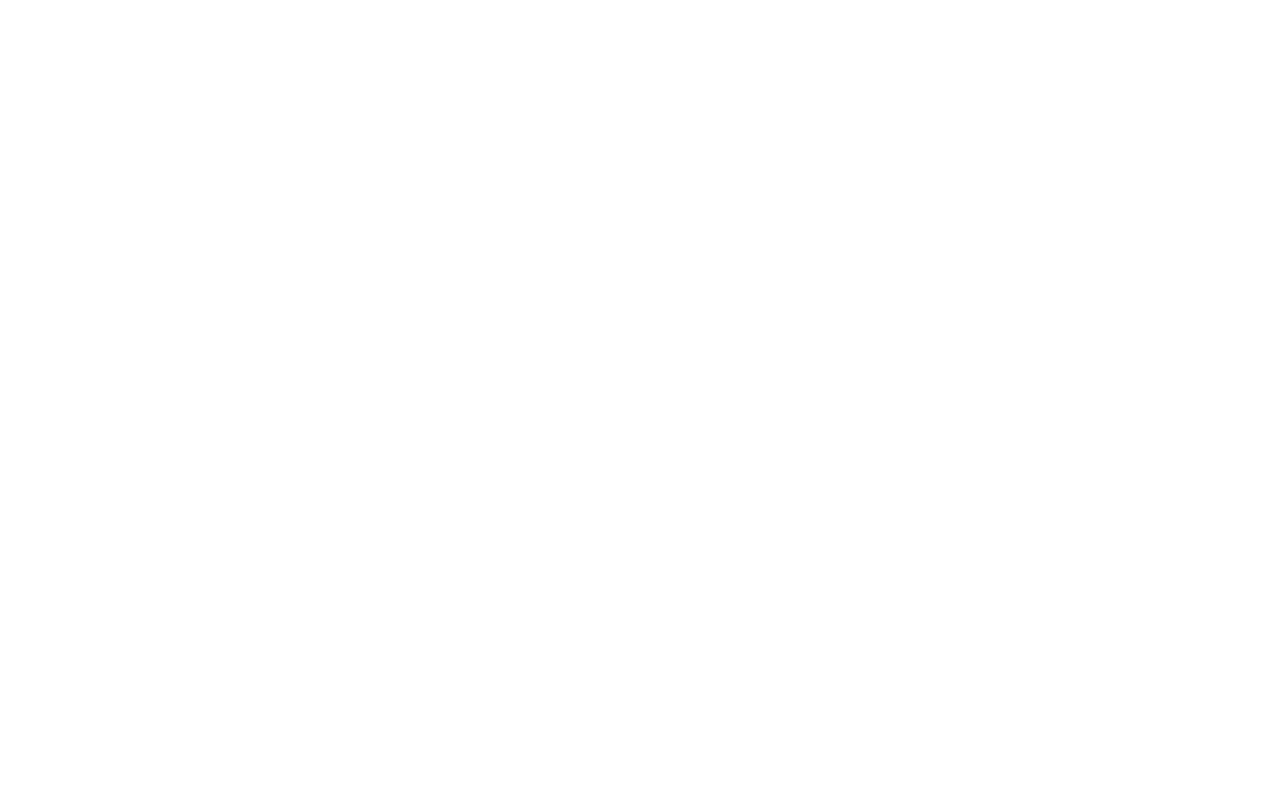
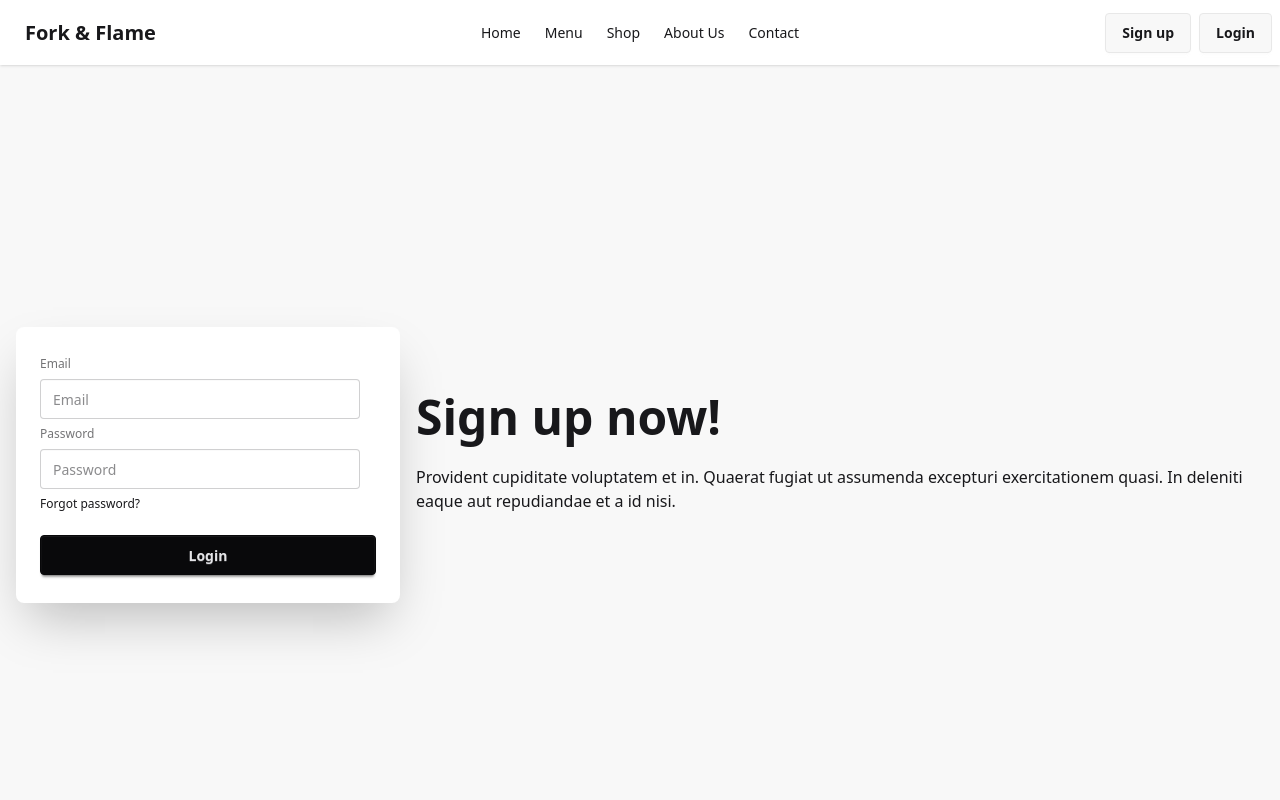
Before and after one commit to sadmaningithub/fork-and-flame-client, a React (Vite) app: page /signup in a window 1280 px wide. Before the commit this address had no page. Shown: the top 800 px of the page. Built offline with nearby package versions, Linux system fonts and the light colour scheme.

Commit message:
shop,about,contact,login and registration page added

```diff
--- a/package.json
+++ b/package.json
@@ -15,6 +15,7 @@
     "react": "^19.0.0",
     "react-dom": "^19.0.0",
     "react-router": "^7.1.5",
+    "swiper": "^11.2.3",
     "tailwindcss": "^4.0.6"
   },
   "devDependencies": {
--- a/src/App.jsx
+++ b/src/App.jsx
@@ -2,6 +2,11 @@
 import Root from "./layout/Root/Root"
 import Home from "./pages/Home/Home"
 import Menu from "./pages/Menu/Menu"
+import Shop from "./pages/Shop/Shop"
+import About from "./pages/About/About"
+import Contact from "./pages/Contact/Contact"
+import Registration from "./pages/Registration/Registration"
+import Login from "./pages/Login/Login"
 
 
 function App() {
@@ -12,6 +17,11 @@
         <Route path="/" element={<Root/>}>
           <Route index path="/" element={<Home/>} />
           <Route path="/menu" element={<Menu/>} />
+          <Route path="/shop" element={<Shop/>} />
+          <Route path="/about" element={<About/>} />
+          <Route path="/contact" element={<Contact/>} />
+          <Route path="/signup" element={<Registration/>} />
+          <Route path="/login" element={<Login/>} />
         </Route>
       </Routes>
     </>
--- /dev/null
+++ b/src/components/Banner/Banner.jsx
@@ -0,0 +1,27 @@
+
+
+const Banner = () => {
+    return (
+        <div>
+            <div
+                className="hero min-h-screen"
+                style={{
+                    backgroundImage: "url(https://img.daisyui.com/images/stock/photo-1507358522600-9f71e620c44e.webp)",
+                }}>
+                <div className="hero-overlay"></div>
+                <div className="hero-content text-neutral-content text-center">
+                    <div className="max-w-md">
+                        <h1 className="mb-5 text-5xl font-bold">Hello there</h1>
+                        <p className="mb-5">
+                            Provident cupiditate voluptatem et in. Quaerat fugiat ut assumenda excepturi exercitationem
+                            quasi. In deleniti eaque aut repudiandae et a id nisi.
+                        </p>
+                        <button className="btn btn-primary">Get Started</button>
+                    </div>
+                </div>
+            </div>
+        </div>
+    );
+};
+
+export default Banner;
--- a/src/components/Footer/Footer.jsx
+++ b/src/components/Footer/Footer.jsx
@@ -47,7 +47,7 @@
                 </div>
             </nav>
             <aside>
-                <p>Copyright © {new Date().getFullYear()} - All right reserved by ACME Industries Ltd</p>
+                <p>Copyright © {new Date().getFullYear()} - All right reserved by Fork & Flame</p>
             </aside>
         </footer>
     );
--- a/src/components/NavBar/NavBar.jsx
+++ b/src/components/NavBar/NavBar.jsx
@@ -4,11 +4,11 @@
 const NavBar = () => {
 
     const navOptions = <>
-        <li><Link> Home </Link></li>
-        <li><Link> Menu </Link></li>
-        <li><Link> Shop </Link></li>
-        <li><Link> About Us </Link></li>
-        <li><Link> Contact </Link></li>
+        <li><Link to='/'> Home </Link></li>
+        <li><Link to='/menu'> Menu </Link></li>
+        <li><Link to='/shop'> Shop </Link></li>
+        <li><Link to='/about'> About Us </Link></li>
+        <li><Link to='/contact'> Contact </Link></li>
     </>
 
     return (
@@ -25,7 +25,7 @@
                             {navOptions}
                         </ul>
                     </div>
-                    <a className="btn btn-ghost text-xl">Fork & Flame</a>
+                    <a className="btn btn-ghost text-xl font-bold">Fork & Flame</a>
                 </div>
                 <div className="navbar-center hidden lg:flex">
                     <ul className="menu menu-horizontal px-1">
@@ -33,7 +33,8 @@
                     </ul>
                 </div>
                 <div className="navbar-end">
-                    <a className="btn">Button</a>
+                    <Link to='/signup'> <button className="btn mr-2">Sign up</button> </Link>
+                    <Link to='/login'> <button className="btn">Login</button> </Link>
                 </div>
             </div>
         </div>
--- /dev/null
+++ b/src/pages/About/About.jsx
@@ -0,0 +1,11 @@
+
+
+const About = () => {
+    return (
+        <div>
+            <h1>About</h1>
+        </div>
+    );
+};
+
+export default About;
--- /dev/null
+++ b/src/pages/Contact/Contact.jsx
@@ -0,0 +1,11 @@
+
+
+const Contact = () => {
+    return (
+        <div>
+            <h1>Contact </h1>
+        </div>
+    );
+};
+
+export default Contact;
--- a/src/pages/Home/Home.jsx
+++ b/src/pages/Home/Home.jsx
@@ -1,10 +1,11 @@
+import Banner from "../../components/Banner/Banner";
 
 
 
 const Home = () => {
     return (
         <div>
-
+            <Banner></Banner>
         </div>
     );
 };
--- /dev/null
+++ b/src/pages/Login/Login.jsx
@@ -0,0 +1,33 @@
+
+
+const Login = () => {
+    return (
+        <div>
+            <div className="hero bg-base-200 min-h-screen">
+                <div className="hero-content flex-col lg:flex-row-reverse">
+                    <div className="text-center lg:text-left">
+                        <h1 className="text-5xl font-bold">Login now!</h1>
+                        <p className="py-6">
+                            Provident cupiditate voluptatem et in. Quaerat fugiat ut assumenda excepturi exercitationem
+                            quasi. In deleniti eaque aut repudiandae et a id nisi.
+                        </p>
+                    </div>
+                    <div className="card bg-base-100 w-full max-w-sm shrink-0 shadow-2xl">
+                        <div className="card-body">
+                            <fieldset className="fieldset">
+                                <label className="fieldset-label">Email</label>
+                                <input type="email" className="input" placeholder="Email" />
+                                <label className="fieldset-label">Password</label>
+                                <input type="password" className="input" placeholder="Password" />
+                                <div><a className="link link-hover">Forgot password?</a></div>
+                                <button className="btn btn-neutral mt-4">Login</button>
+                            </fieldset>
+                        </div>
+                    </div>
+                </div>
+            </div>
+        </div>
+    );
+};
+
+export default Login;
--- /dev/null
+++ b/src/pages/Registration/Registration.jsx
@@ -0,0 +1,33 @@
+
+
+const Registration = () => {
+    return (
+        <div>
+            <div className="hero bg-base-200 min-h-screen">
+                <div className="hero-content flex-col lg:flex-row-reverse">
+                    <div className="text-center lg:text-left">
+                        <h1 className="text-5xl font-bold">Sign up now!</h1>
+                        <p className="py-6">
+                            Provident cupiditate voluptatem et in. Quaerat fugiat ut assumenda excepturi exercitationem
+                            quasi. In deleniti eaque aut repudiandae et a id nisi.
+                        </p>
+                    </div>
+                    <div className="card bg-base-100 w-full max-w-sm shrink-0 shadow-2xl">
+                        <div className="card-body">
+                            <fieldset className="fieldset">
+                                <label className="fieldset-label">Email</label>
+                                <input type="email" className="input" placeholder="Email" />
+                                <label className="fieldset-label">Password</label>
+                                <input type="password" className="input" placeholder="Password" />
+                                <div><a className="link link-hover">Forgot password?</a></div>
+                                <button className="btn btn-neutral mt-4">Login</button>
+                            </fieldset>
+                        </div>
+                    </div>
+                </div>
+            </div>
+        </div>
+    );
+};
+
+export default Registration;
--- /dev/null
+++ b/src/pages/Shop/Shop.jsx
@@ -0,0 +1,11 @@
+
+
+const Shop = () => {
+    return (
+        <div>
+            <h1>Shop</h1>
+        </div>
+    );
+};
+
+export default Shop;
```
Also changed, not shown: 1 other file (tests, documents, lock files or other folders).
